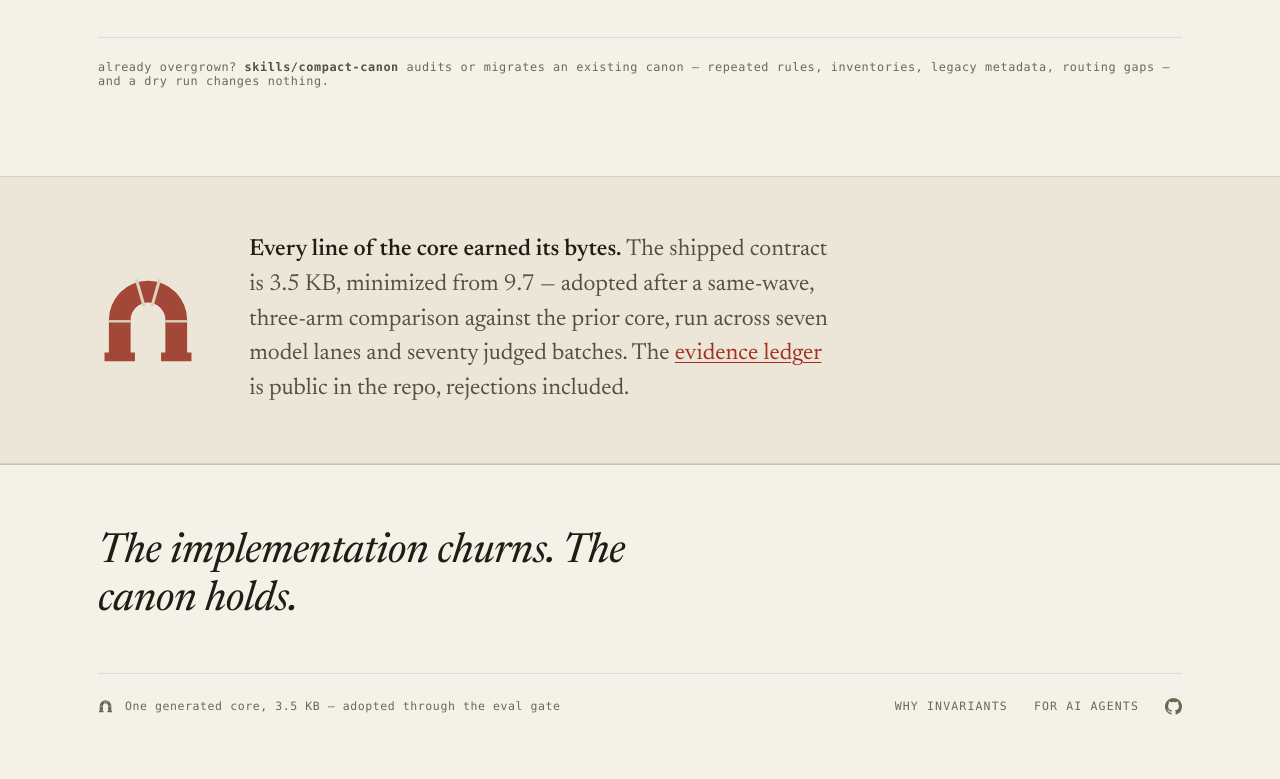
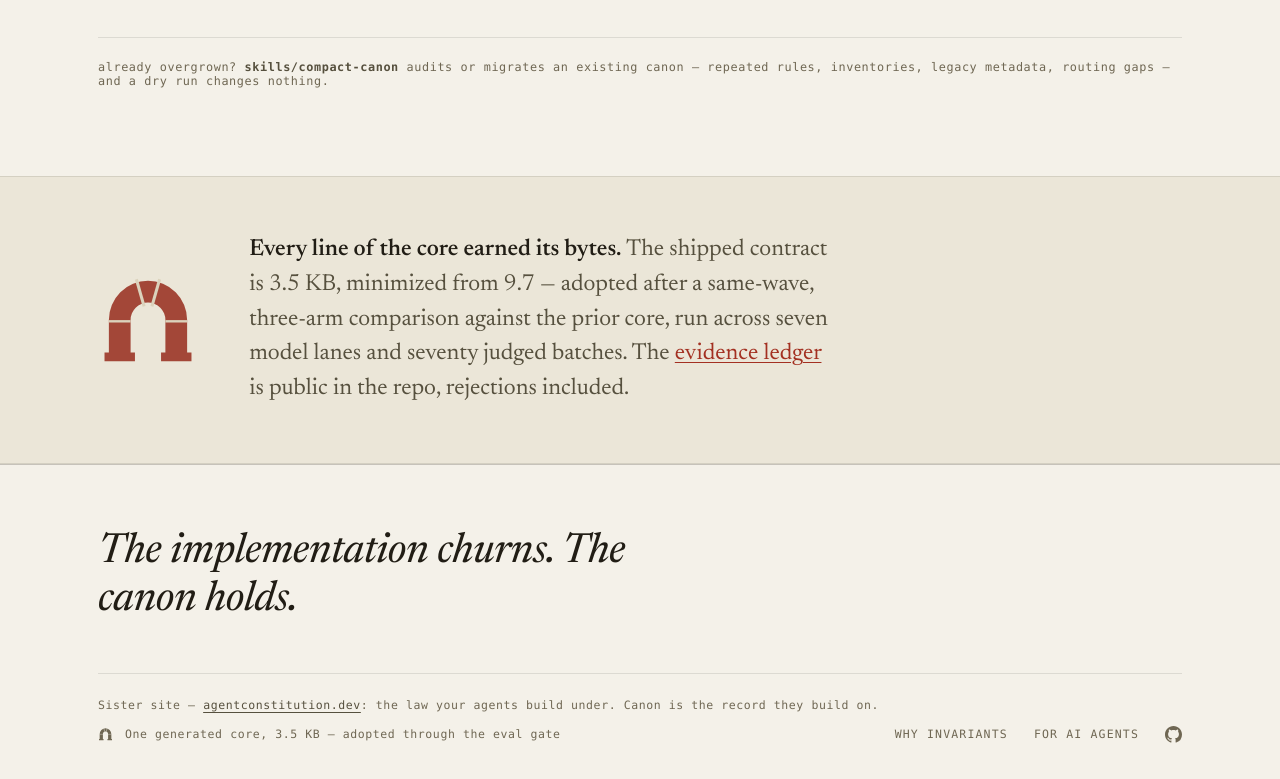
Before and after one commit to stefan-vatov/canon, an Astro site: page / in a window 1280 px wide. Shown: the part 9410-10189 px from the top of the page. Before the commit the page ends 10161 px from the top, so only its background shows below. Built offline with nearby package versions, Linux system fonts and the light colour scheme; Astro itself is replaced by a stand-in of ours.

Commit message:
docs(site): cross-reference the agentconstitution.dev sister site
names the sister in both public surfaces: a colophon line in the site
footer and a sister-project note at the bottom of the readme — the law
your agents build under, where canon is the record they build on.

canon impact: none — behavior and ownership rules are unchanged

Co-Authored-By: Claude Fable 5 <noreply@anthropic.com>

```diff
--- a/src/components/SiteFooter.astro
+++ b/src/components/SiteFooter.astro
@@ -7,6 +7,13 @@
       The implementation churns. The canon holds.
     </p>
     <div class="colophon">
+      <p class="colophon-sister">
+        Sister site — <a
+          href="https://agentconstitution.dev"
+          rel="noopener"
+        >agentconstitution.dev</a>: the law your agents build under. Canon is
+        the record they build on.
+      </p>
       <p class="colophon-provenance">
         <span class="colophon-mark" aria-hidden="true">
           <svg viewBox="4 8 92 88" width="15" height="14.3">
--- a/src/styles/global.css
+++ b/src/styles/global.css
@@ -1967,6 +1967,27 @@ article[id] {
   justify-content: space-between;
   letter-spacing: 0.05em;
   padding-block: 24px 36px;
+}
+
+/* the sister line takes its own row above the colophon proper — the two
+   sites name each other the way sister publications do */
+.colophon-sister {
+  flex-basis: 100%;
+  margin: 0;
+}
+
+.colophon-sister a {
+  color: var(--ink-soft);
+  text-decoration: underline;
+  text-decoration-thickness: 1px;
+  text-underline-offset: 3px;
+  transition: color 120ms ease;
+}
+
+@media (hover: hover) and (pointer: fine) {
+  .colophon-sister a:hover {
+    color: var(--seal);
+  }
 }
 
 .colophon-provenance {
```
Also changed, not shown: README.md.
